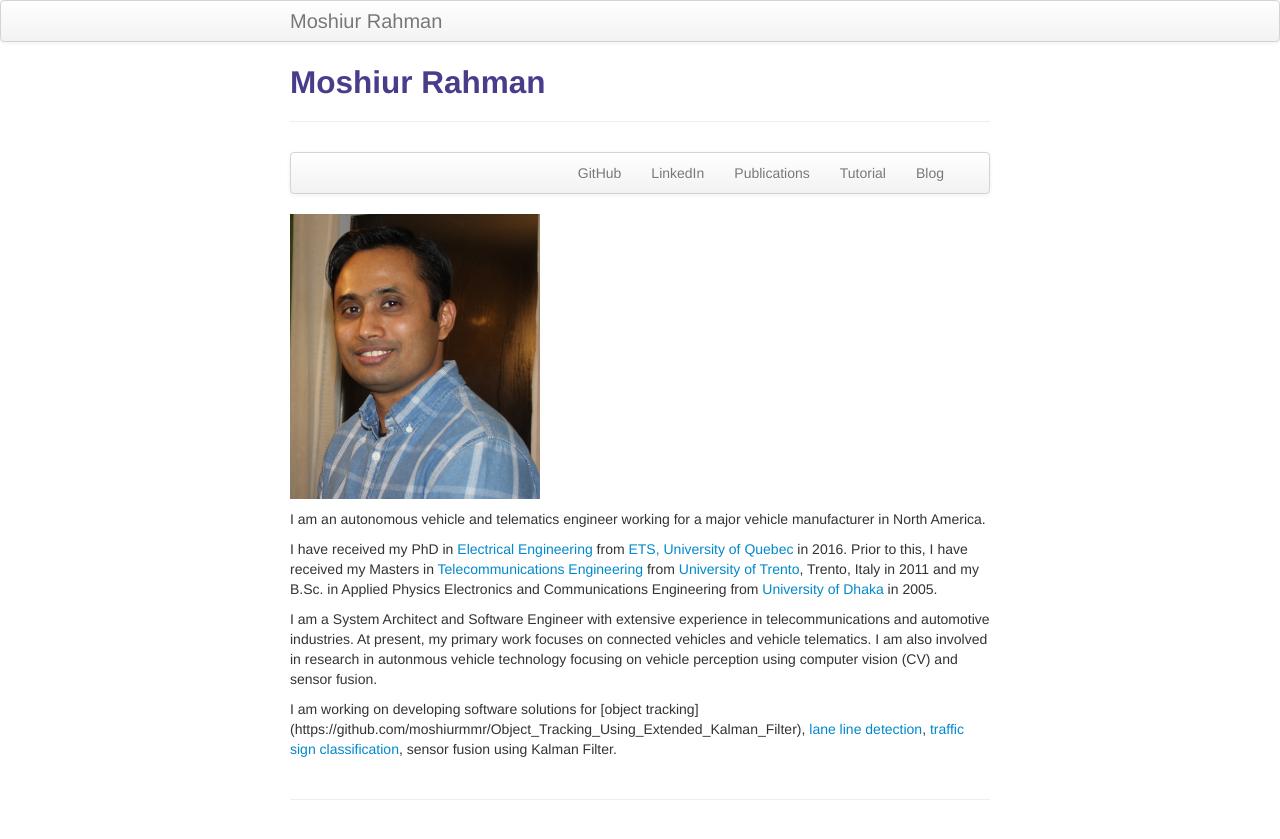
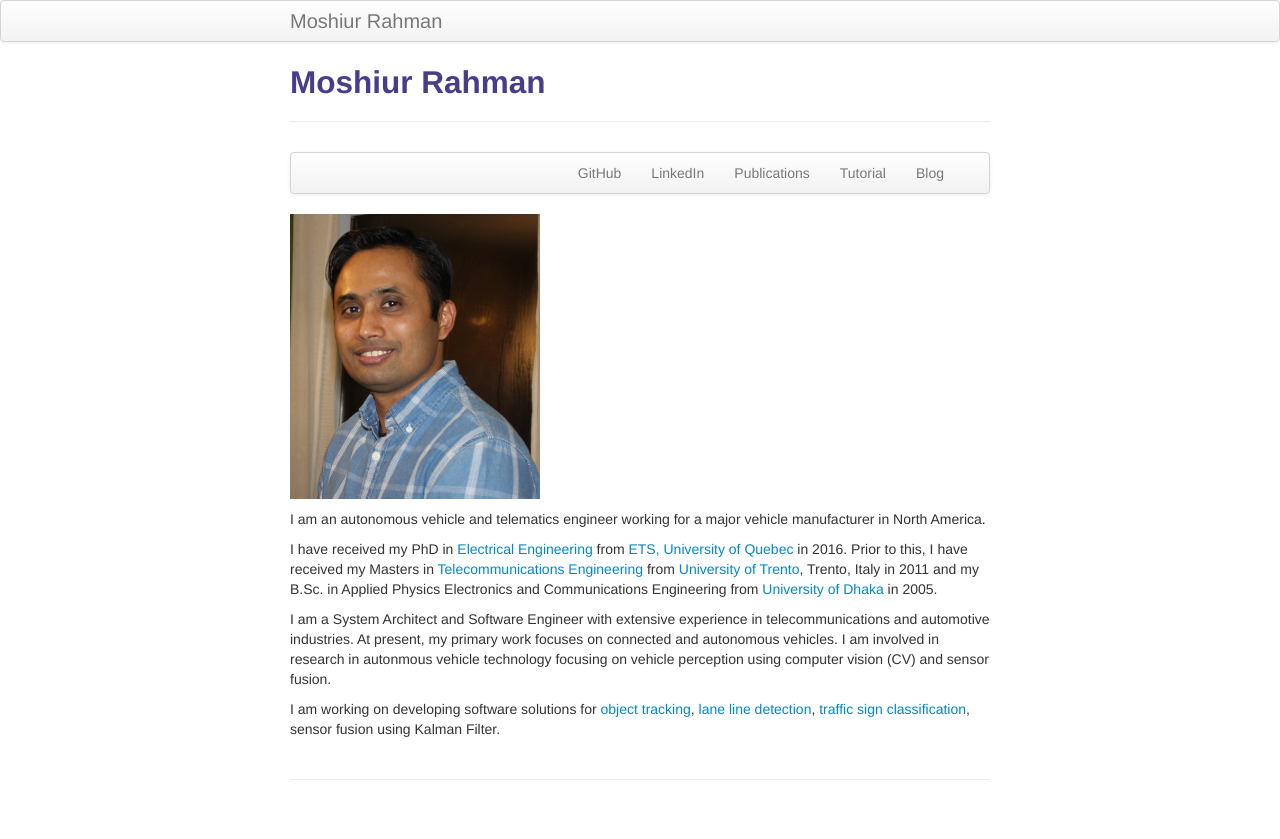
Before and after one commit to moshiurmmr/moshiurmmr.github.io, a Jekyll site: the page built from index.md, in a window 1280 px wide. Shown: the top 839 px of the page. Built offline with Jekyll 4.4.1, drawn with Linux system fonts in a browser that asks for light colours.

Commit message:
format correction

```diff
--- a/index.md
+++ b/index.md
@@ -38,10 +38,7 @@ I have received my PhD in [Electrical Engineering](https://www.etsmtl.ca/ETS/Gou
 B.Sc. in Applied Physics Electronics and Communications Engineering from [University of Dhaka](https://www.du.ac.bd/home) in 2005.
 
 I am a System Architect and Software Engineer with extensive experience in telecommunications and automotive industries.
-At present, my primary work focuses on connected vehicles and vehicle telematics. I am also involved in research
+At present, my primary work focuses on connected and autonomous vehicles. I am involved in research
 in autonmous vehicle technology focusing on vehicle perception using computer vision (CV) and sensor fusion.
 
-I am working on developing software solutions for [object tracking]
-(https://github.com/moshiurmmr/Object_Tracking_Using_Extended_Kalman_Filter),
- [lane line detection](https://github.com/moshiurmmr/Lane_Line_Detection),
-[traffic sign classification](https://github.com/moshiurmmr/Traffic_Sign_Classification), sensor fusion using Kalman Filter.
+I am working on developing software solutions for [object tracking](https://github.com/moshiurmmr/Object_Tracking_Using_Extended_Kalman_Filter), [lane line detection](https://github.com/moshiurmmr/Lane_Line_Detection), [traffic sign classification](https://github.com/moshiurmmr/Traffic_Sign_Classification), sensor fusion using Kalman Filter.
```
